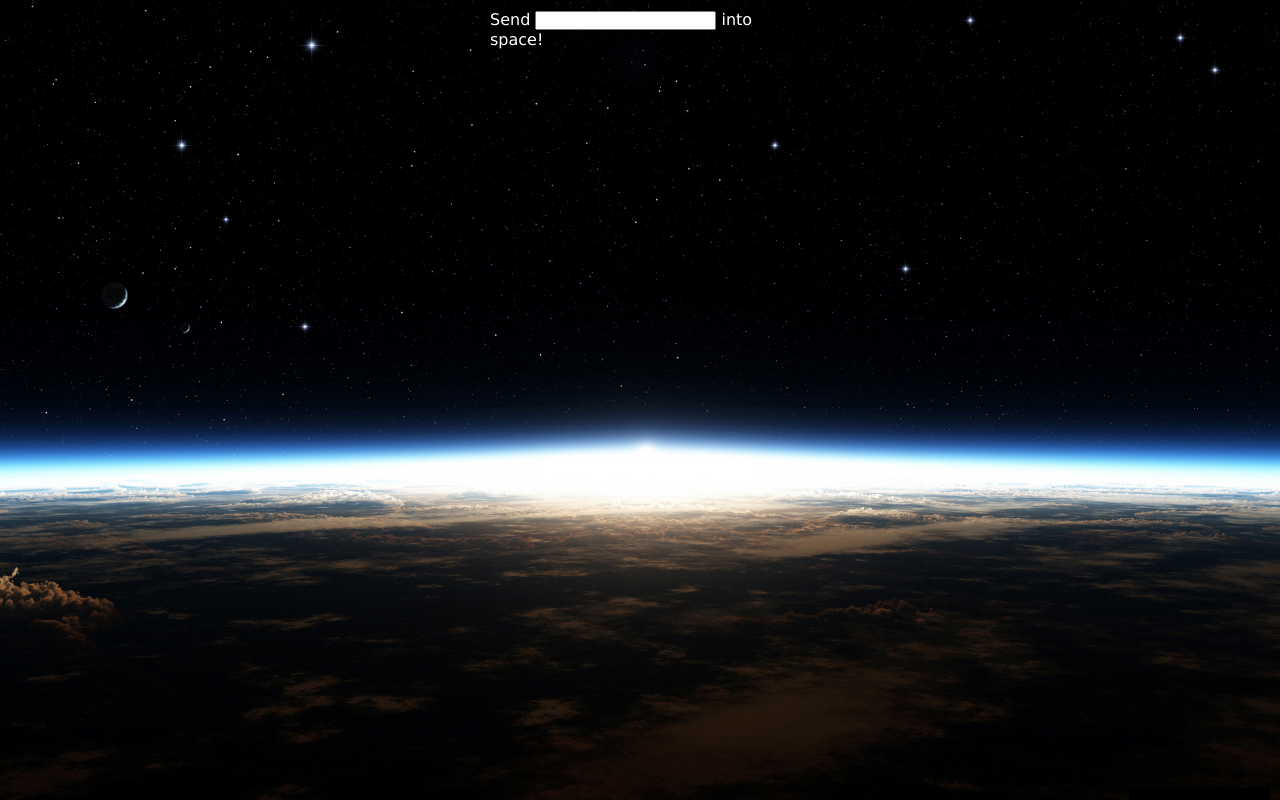
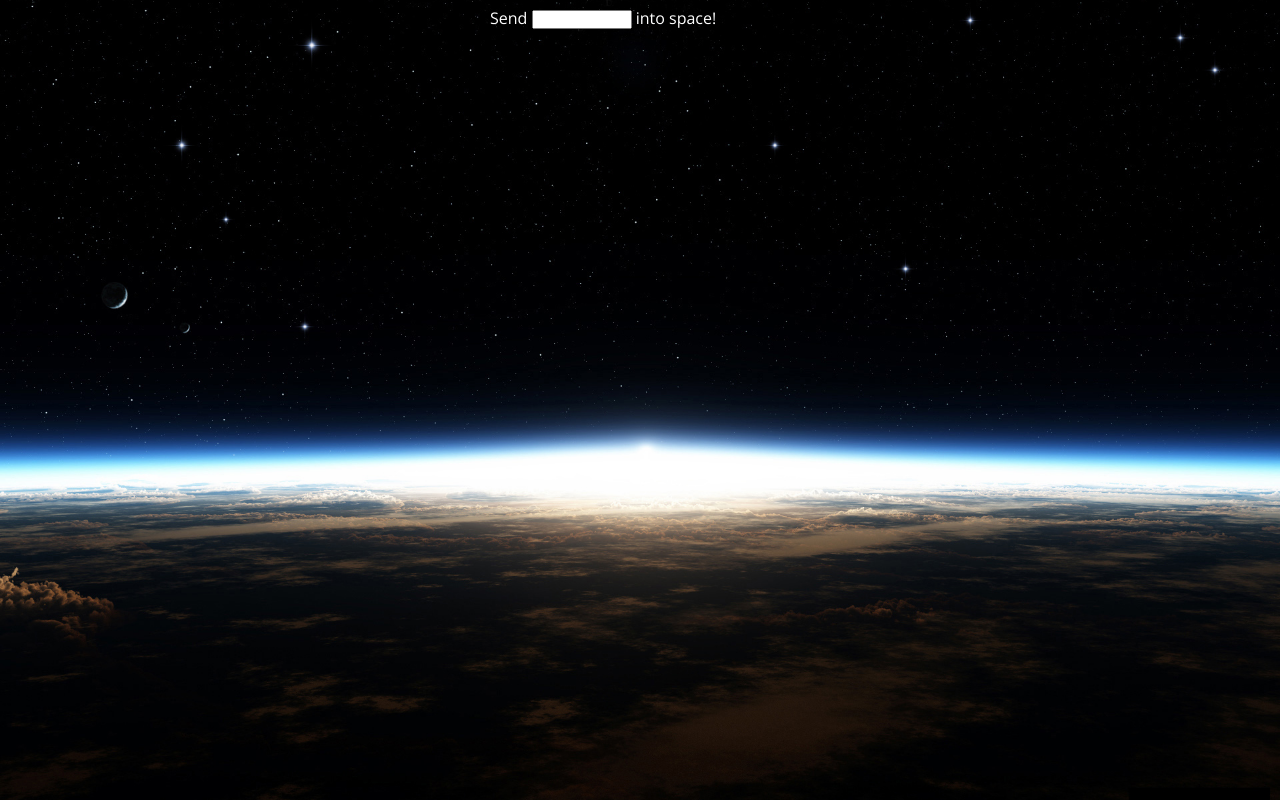
Before and after one commit to clementducerf/Send-art-into-space, a PHP site: template views/index.twig in a window 1280 px wide. Run offline with PHP 8.4, Linux system fonts and the light colour scheme; the template is opened without the code that fills it, so the values that code supplies are empty; some libraries are stand-ins or nearby versions.

Commit message:
lasts modifications before pitch

```diff
--- a/css/styles.css
+++ b/css/styles.css
@@ -1,4 +1,4 @@
-
+/* */
 body {
     overflow:hidden;
 }
@@ -19,8 +19,13 @@
     padding-top: 10px;
     margin:auto;
     color:white;
-            font-family: Verdana,Arial,sans-serif;
+    font-family:'Open Sans', sans-serif;
+    line-height: 10px;
 }
 form, #header>p {
     display: inline-block;
 }
+
+input {
+    width:100px;
+}
--- a/index.php
+++ b/index.php
@@ -13,7 +13,7 @@ $app->get('/', function() use($app) {
 
   $client = new GuzzleHttp\Client();
   $apikey = getenv('API_DOT_ART_KEY');
-  $q = empty($_GET['oeuvre']) ? "&q=batman" : "&q=".$_GET['oeuvre'];
+  $q = empty($_GET['oeuvre']) ? "&q=0000" : "&q=".$_GET['oeuvre'];
  //$res = $client->get('http://api.art.rmngp.fr/v1/works?api_key='.$apikey .'&aggregates[][name]=authors_citizenship&aggregates[][type]=terms&aggregates[][field]=authors.citizenship&facets[periods]=19e+siècle'.'&q='.$q.'&per_page='.'100' );
   $res = $client->get('http://api.art.rmngp.fr/v1/works?api_key='.$apikey.$q.'&per_page='.'1'.'&' );
 
--- a/js/commun.js
+++ b/js/commun.js
@@ -7,11 +7,13 @@ $(document).ready(function() {
     var randomX = Math.floor((Math.random() * screenWidth) + 1);
     var randomX2 = Math.floor((Math.random() * screenWidth) + 1);
 
+    if (randomX < screenWidth-768) { randomX-= 768;}
+    if (randomX < 768) { randomX+= 768;}
 	$('.moving').css('top',(screenHeight/2)+"px")
 	//$('#art').css('left',(screenWidth/2)+"px")
 
-    $('.moving').animate({ width: +screenWidth+'px' }, 0);
-    $('.moving').animate({ left: +randomX2/2+'px' }, 0);
+    $('.moving').animate({ width: '758px' }, 0);
+    $('.moving').animate({ left: +randomX+'px' }, 0);
 
     //$('.moving').rotate3Di(180, { duration: 2000, queue: false })
 
--- a/views/index.twig
+++ b/views/index.twig
@@ -1,12 +1,13 @@
 <html>
     <head>
-    	<title>Send art into space!</title>
+    	<title>Send art into space!	</title>
     	<script src="https://ajax.googleapis.com/ajax/libs/jquery/2.1.4/jquery.min.js"></script>
 		<link rel="stylesheet" href="css/supersized.core.css" type="text/css" media="screen" />
 		<script type="text/javascript" src="js/jquery.transform2d.js"></script>
 		<script type="text/javascript" src="js/rotate3Di.js"></script>
 		<script type="text/javascript" src="js/supersized.core.3.2.1.min.js"></script>
 		<script type="text/javascript" src="js/commun.js"></script>
+		<link href='http://fonts.googleapis.com/css?family=Open+Sans:400,700' rel='stylesheet' type='text/css'>
 		<link rel="stylesheet" href="css/styles.css" type="text/css" />
     </head>
 
```
Lines whose indentation alone changed are shown as unchanged.
